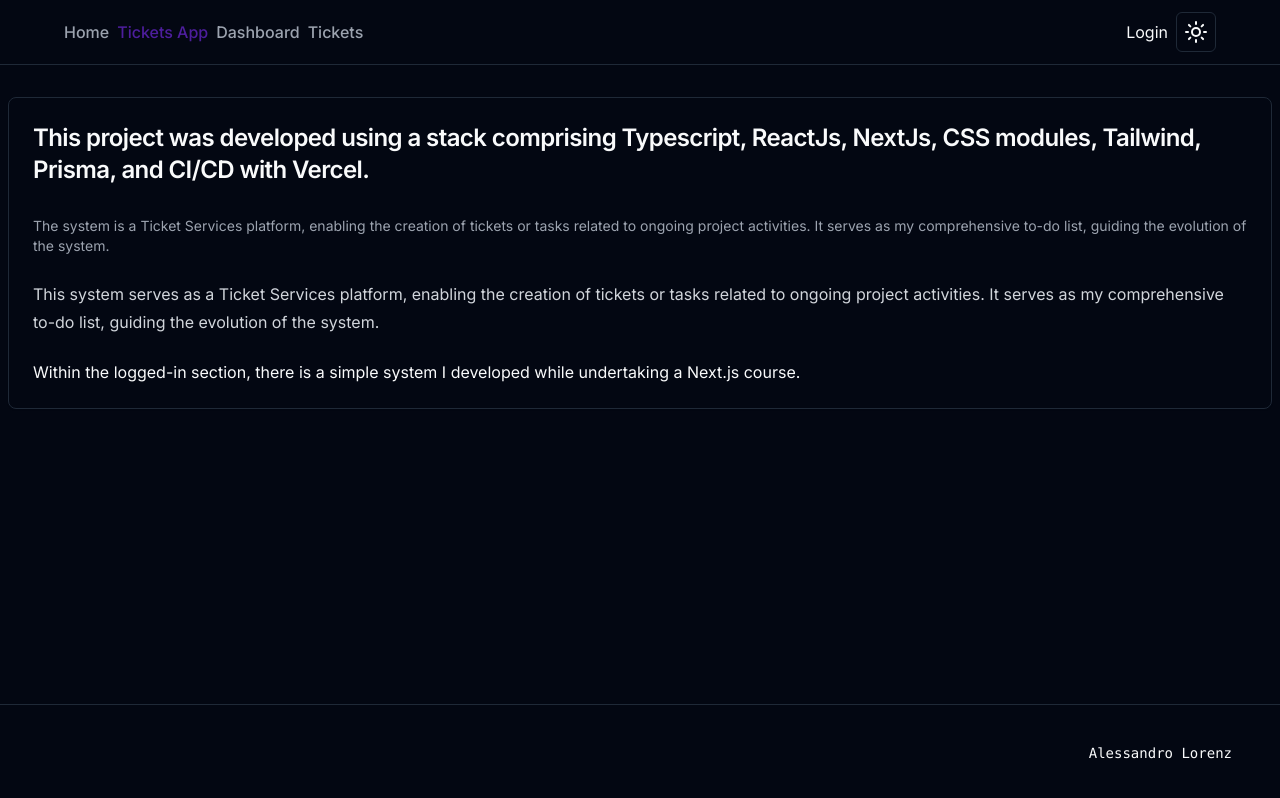
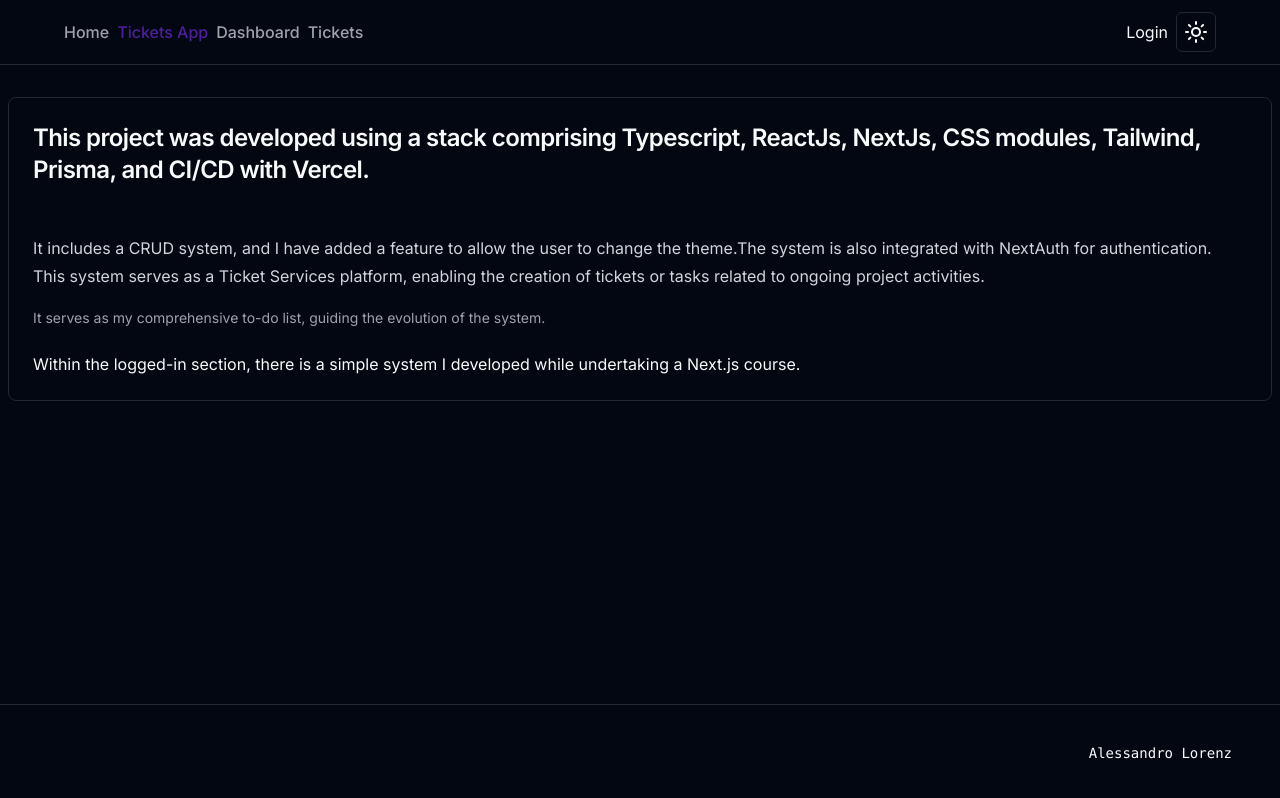
Before and after one commit to alessandrolorenz/next-service-tickets, a Next.js app: page /ticket-app in a window 1280 px wide. Built offline with nearby package versions, Linux system fonts and the light colour scheme; no server answers.

Commit message:
feat(layout): adjusted layout

```diff
--- a/app/layout.tsx
+++ b/app/layout.tsx
@@ -9,8 +9,8 @@ import options from "@/app/api/auth/[...nextauth]/options"
 const inter = Inter({ subsets: ["latin"] })
 
 export const metadata: Metadata = {
-    title: "Ticket Application",
-    description: "My todo list",
+    title: "Alessandro Lorenz",
+    description: "Portfolio front-end developer",
 }
 
 export default async function RootLayout({
--- a/app/page.tsx
+++ b/app/page.tsx
@@ -1,6 +1,6 @@
 "use client"
 
-import React, { useEffect } from "react"
+import React from "react"
 import AccordionBasicExample from "@/components/Accordions"
 import AccordionItem from "@/components/AccordionItem"
 import {
@@ -17,7 +17,7 @@ import Image from "next/image"
 import AnimatedBanner from "@/components/AnimatedBanner"
 import BannerTop from "@/components/BannerTop"
 import Techs from "@/components/Techs"
-import { Moon, Sun, MonitorCheck } from "lucide-react"
+import { MonitorCheck } from "lucide-react"
 
 const Home = () => {
     return (
@@ -35,10 +35,7 @@ const Home = () => {
                     </CardHeader>
                     <CardContent className="max-w-full prose dark:prose-invert">
                         I am a Front End Developer with a background in motion
-                        graphics and video editing. Before transitioning into a
-                        developer role, I gained valuable experience working as
-                        a motion graphics and video editor on an educational TV
-                        program. This background in motion graphics and video
+                        graphics and video editing. The background in motion graphics and video
                         editing has enhanced my understanding of visual elements
                         and user experience in my current role as a Front End
                         Developer.
@@ -70,7 +67,7 @@ const Home = () => {
                                     Prisma, and CI/CD with Vercel. The homepage,
                                     designed with CSS modules, employs a best
                                     practice to isolate styles effectively and
-                                    Iused some https://ui.shadcn.com/ components
+                                    Iused some shadcn components
                                     to speed up the development process.
                                 </CardContent>
                             </Card>
@@ -129,13 +126,6 @@ const Home = () => {
                                         </CardTitle>
                                         <CardDescription className="portfolio-card-description text-sm"></CardDescription>
                                     </CardHeader>
-                                    {/* <Image
-                                        className="m-auto mt-4 mb-4"
-                                        src="/video-logos/aftereffects.png"
-                                        alt="Next.js"
-                                        width={150}
-                                        height={150}
-                                    /> */}
                                     <MonitorCheck className="hover:cursor-pointer hover:text-primary m-auto w-52 h-52" />
 
                                     <CardFooter>
--- a/app/ticket-app/page.tsx
+++ b/app/ticket-app/page.tsx
@@ -22,21 +22,24 @@ const PresentationApp = () => {
                                 comprising Typescript, ReactJs, NextJs, CSS
                                 modules, Tailwind, Prisma, and CI/CD with
                                 Vercel.
+
                             </CardTitle>
+                        </CardHeader>
+                        <CardContent className="max-w-full prose dark:prose-invert">
+                        It includes a CRUD system, and I have added a
+                            feature to allow the user to change the theme.The
+                            system is also integrated with NextAuth for
+                            authentication.
+                            <br />
+
+                            This system serves as a Ticket Services platform,
+                            enabling the creation of tickets or tasks related to
+                            ongoing project activities.
                             <CardDescription className="">
-                                The system is a Ticket Services platform,
-                                enabling the creation of tickets or tasks
-                                related to ongoing project activities. It serves
+                                 It serves
                                 as my comprehensive to-do list, guiding the
                                 evolution of the system.
                             </CardDescription>
-                        </CardHeader>
-                        <CardContent className="max-w-full prose dark:prose-invert">
-                            This system serves as a Ticket Services platform,
-                            enabling the creation of tickets or tasks related to
-                            ongoing project activities. It serves as my
-                            comprehensive to-do list, guiding the evolution of
-                            the system.
                         </CardContent>
                         <CardFooter>
                             Within the logged-in section, there is a simple
--- a/components/CustomDialog.tsx
+++ b/components/CustomDialog.tsx
@@ -3,7 +3,6 @@
 import React, { ReactNode } from "react"
 import {
     AlertDialog,
-    AlertDialogAction,
     AlertDialogCancel,
     AlertDialogContent,
     AlertDialogDescription,
@@ -32,6 +31,7 @@ export function CustomDialog(props: CustomDialogProps) {
                 </AlertDialogTrigger>
 
                 <AlertDialogContent className="max-w-[97%] max-h-[90%] overflow-auto">
+                    <AlertDialogCancel className="ml-auto block h-6 pt-0">x</AlertDialogCancel>
                     <AlertDialogHeader>
                         <AlertDialogTitle>{props.title}</AlertDialogTitle>
                         <AlertDialogDescription>
--- a/components/MyComponent.tsx
+++ b/components/MyComponent.tsx
@@ -51,8 +51,7 @@ export function CarouselWithContent() {
                         <Card className="cards-portfolio m-auto col-span-1 sm:col-span-2  w-full ">
                             <CardHeader className="cards-portfolio-header p-3 sm:p-6">
                                 <CardTitle className="portfolio-card-title text-lg">
-                                    Programa Mundo da Leitura / UPFTV - Canal
-                                    Futura
+                                    Programa Mundo da Leitura / UPFTV - Canal Futura
                                 </CardTitle>
                                 <CardDescription className="portfolio-card-description text-sm  p-3"></CardDescription>
                             </CardHeader>
@@ -142,7 +141,7 @@ export function CarouselWithContent() {
                         <Card className="cards-portfolio m-auto w-full">
                             <CardHeader className="cards-portfolio-header  p-3 sm:p-6">
                                 <CardTitle className="portfolio-card-title text-lg">
-                                    Programa Mundo da Leituta na TV
+                                    Programa Mundo da Leitura na TV
                                 </CardTitle>
                                 <CardDescription className="portfolio-card-description text-sm"></CardDescription>
                             </CardHeader>
@@ -640,7 +639,7 @@ export function CarouselWithContent() {
                             </CardContent>
                             <CardFooter className="portfolio-card-footer text-sm p-3 sm:p-6">
                                 Poder, sexo e violênia - Musica granhadora da
-                                eliminatória de Passo Fundo do Circuito de cock
+                                eliminatória de Passo Fundo do Circuito de Rock
                                 de 1996. Eu tinha 15 anos aninhos.
                             </CardFooter>
                         </Card>
```
